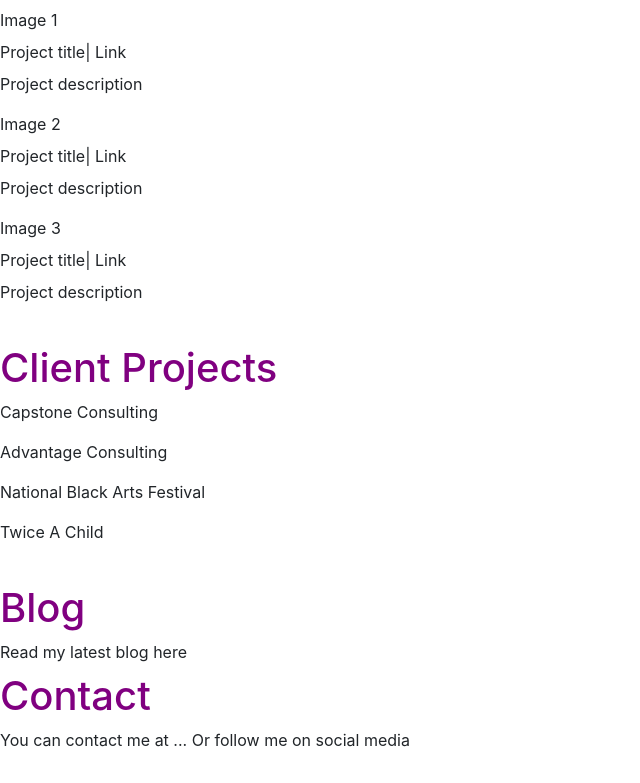
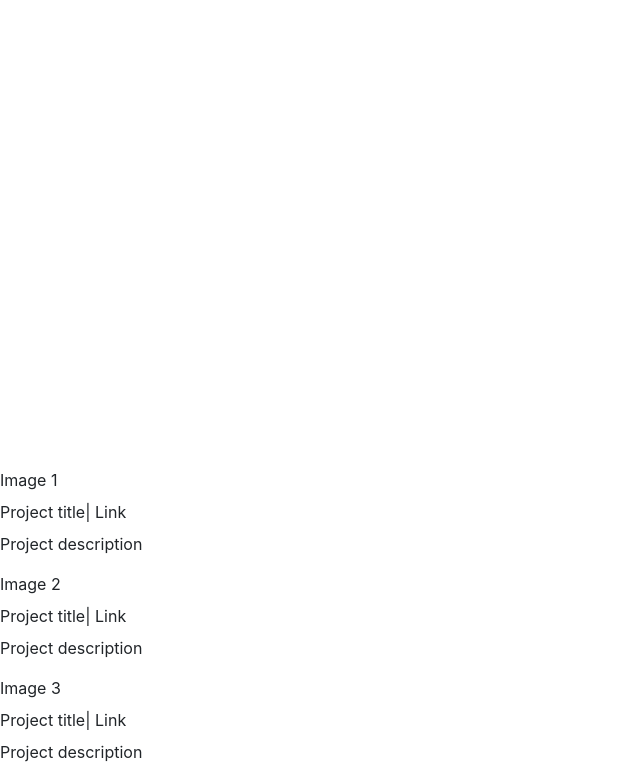
Before and after one commit to SMakaiTakori/portfolio, a React (Create React App) app in the folder portfolio-website/: page / in a window 1280 px wide. Shown: the part 1037-1820 px from the top of the page, without its empty margins (0-640 px from the left). Before the commit the page ends 1789 px from the top, so only its background shows below. Built offline with nearby package versions, Linux system fonts and the light colour scheme.

Commit message:
added react-player and embedded first video

```diff
--- a/portfolio-website/src/components/App.js
+++ b/portfolio-website/src/components/App.js
@@ -4,32 +4,14 @@
 import Image from "react-bootstrap/Image";
 
 import Background from "../images/Woodbackground.jpg";
+import Projects from "./Projects";
 
 const App = () => {
   return (
     <div>
       <Image style={{ width: 2000, height: 500 }} src={Background} />
       <About />
-      <h1>Personal Projects</h1>
-      <table>
-        <tr>
-          <label>Image 1</label> <br />
-          <label> Project title| Link</label>
-          <p>Project description</p>
-        </tr>
-        <tr>
-          <label>Image 2 </label>
-          <br />
-          <label>Project title| Link</label>
-          <p>Project description</p>
-        </tr>
-        <tr>
-          <label>Image 3</label>
-          <br />
-          <label>Project title| Link</label>
-          <p>Project description</p>
-        </tr>
-      </table>
+      <Projects />
       <br />
       <h1> Client Projects </h1>
       <p>Capstone Consulting</p>
--- a/portfolio-website/src/components/Projects.js
+++ b/portfolio-website/src/components/Projects.js
@@ -0,0 +1,45 @@
+import React from "react";
+import ReactPlayer from "react-player";
+
+import Container from "react-bootstrap/Container";
+import Col from "react-bootstrap/Col";
+import Row from "react-bootstrap/Row";
+import Image from "react-bootstrap/Image";
+
+const Projects = () => {
+  return (
+    <div>
+      <h1>Personal Projects</h1>
+      <Container>
+        <Row className="rows">
+          <Col>
+            <ReactPlayer url="https://youtu.be/iwv-IJ1Vmcg" />
+          </Col>
+          <Col></Col>
+        </Row>
+      </Container>
+
+      <table>
+        <tr>
+          <label>Image 1</label> <br />
+          <label> Project title| Link</label>
+          <p>Project description</p>
+        </tr>
+        <tr>
+          <label>Image 2 </label>
+          <br />
+          <label>Project title| Link</label>
+          <p>Project description</p>
+        </tr>
+        <tr>
+          <label>Image 3</label>
+          <br />
+          <label>Project title| Link</label>
+          <p>Project description</p>
+        </tr>
+      </table>
+    </div>
+  );
+};
+
+export default Projects;
```
